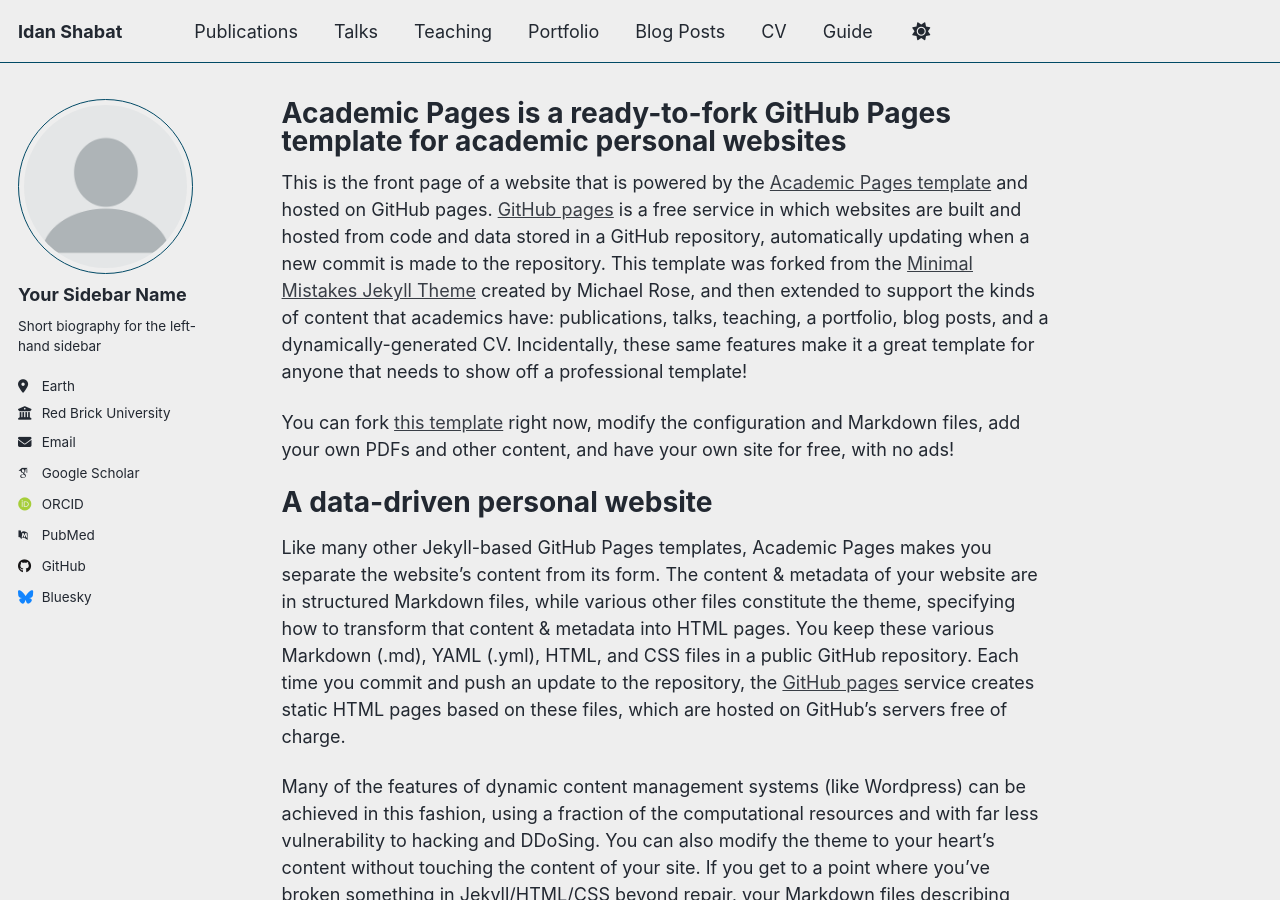
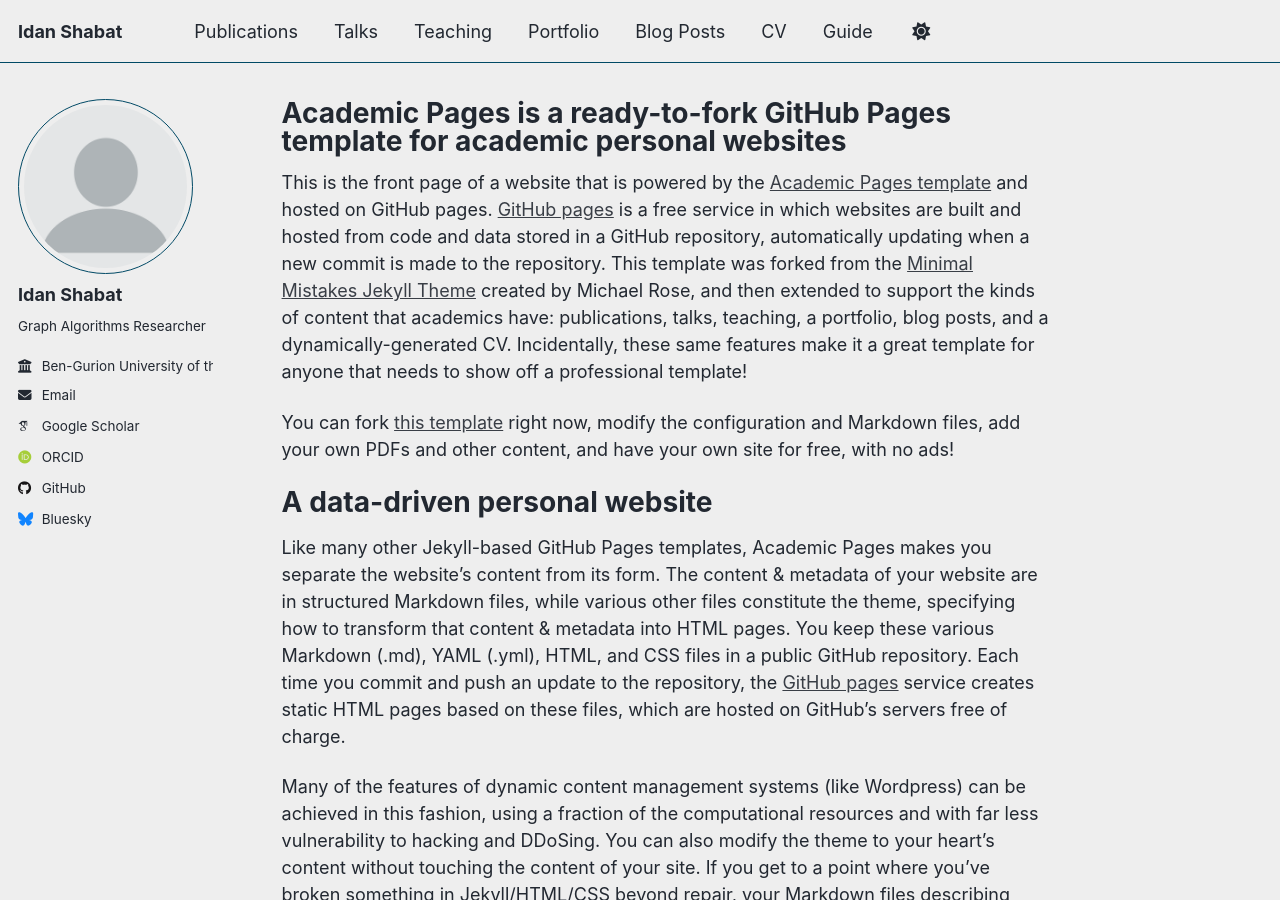
Before and after one commit to IdanShabat/idanshabat.github.io, a Jekyll site: the page built from _pages/about.md, in a window 1280 px wide and 900 px high. Built offline with Jekyll 4.4.1, drawn with Linux system fonts in a browser that asks for light colours; some web fonts are replaced; a script that is not in the unit is left out.

Commit message:
Update _config.yml

```diff
--- a/_config.yml
+++ b/_config.yml
@@ -24,23 +24,23 @@ repository               : "academicpages/academicpages.github.io"
 author:
   # Biographic information
   avatar           : "profile.png"
-  name             : "Your Sidebar Name"
+  name             : "Idan Shabat"
   pronouns         : # example: "she/her"
-  bio              : "Short biography for the left-hand sidebar"
-  location         : "Earth"
-  employer         : "Red Brick University"
+  bio              : "Graph Algorithms Researcher"
+  location         : # "Earth"
+  employer         : "Ben-Gurion University of the Negev"
   uri              : # URL
-  email            : "none@example.org"
+  email            : "idansha6@gmail.com"
 
   # Academic websites
   academia         : # URL
   arxiv            : # URL - Update with the correct link to your profile
-  googlescholar    : "https://scholar.google.com/citations?user=PS_CX0AAAAAJ"
+  googlescholar    : "https://scholar.google.com/citations?user=LxplHdEAAAAJ&hl=iw&oi=ao"
   inspire-hep      : # URL
   impactstory      : # URL
-  orcid            : "https://orcid.org/yourorcidurl"
+  orcid            : "https://orcid.org/0000-0002-6779-9633"
   semantic         : # URL
-  pubmed           : "https://www.ncbi.nlm.nih.gov/pubmed/?term=john+snow"
+  pubmed           : # URL
   researchgate     : # URL
   scopus           : # URL
 
```
